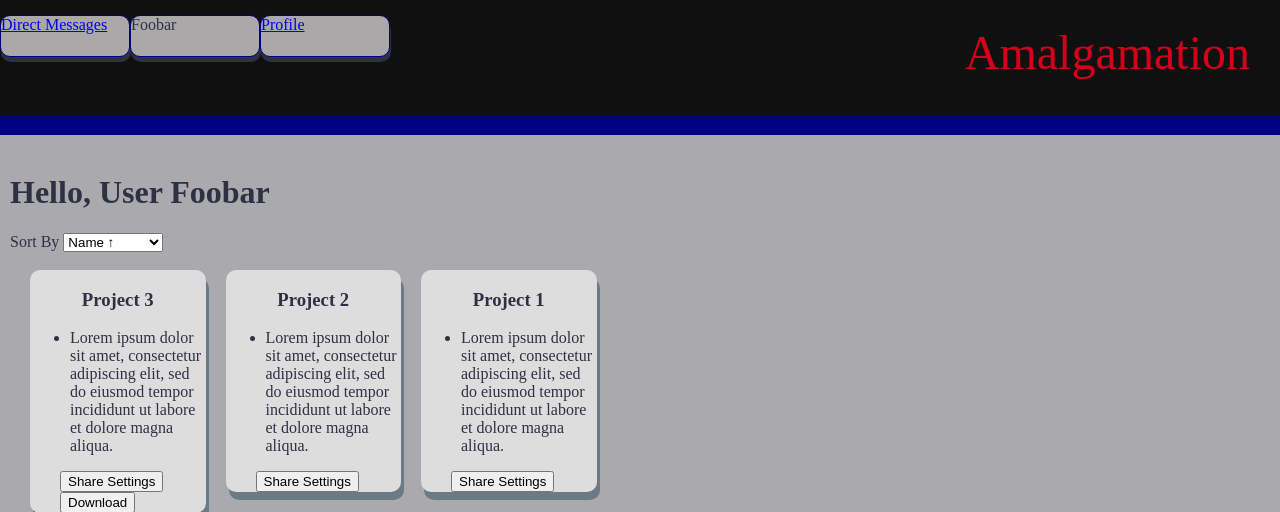
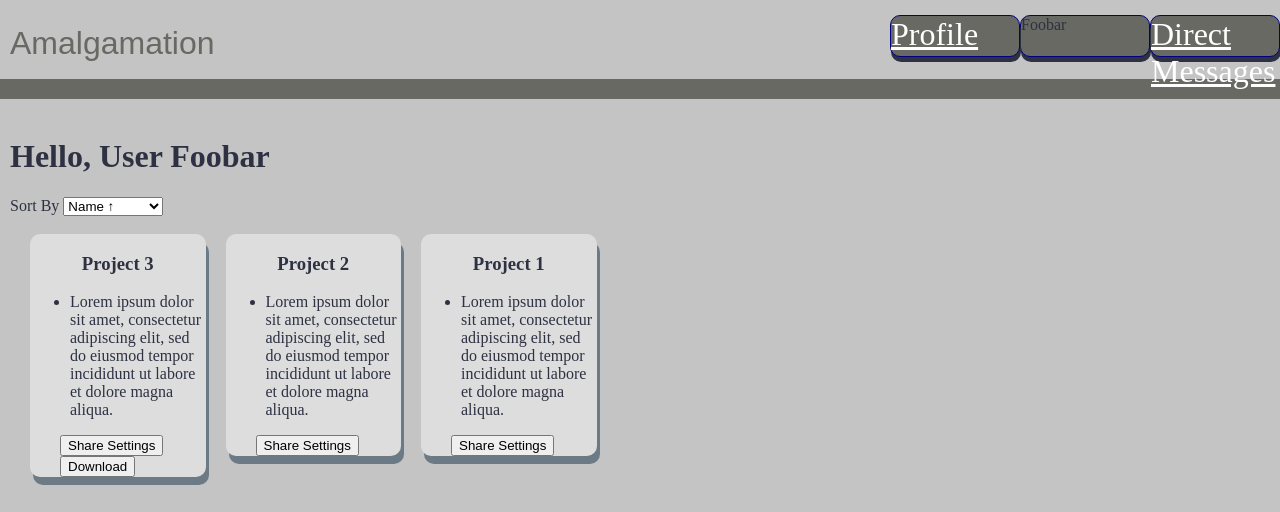
Before and after one commit to TheStopsign/Amalgamation, a PHP site: template views/dashboard.html in a window 1280 px wide. Shown: the top 512 px of the page. Run offline with PHP 8.4, Linux system fonts and the light colour scheme; the template is opened without the code that fills it, so the values that code supplies are empty.

Commit message:
updated styling to be more visually consistent with the rest of the site

```diff
--- a/resources/style_dashboard.css
+++ b/resources/style_dashboard.css
@@ -5,7 +5,7 @@ html{
 
 body{
     margin: 0;
-    background-color: #aaa9ad;
+    background-color: #C4C4C4;
 }
 
 .centered{
@@ -22,14 +22,14 @@ body{
 }
 
 .buttonbar{
-    background-color: #101010;
+    background-color: #C4C4C4;
     width: 100%;
-    height: 100px;
+    height: 4rem;
     padding-top: 15px;
 }
 
 .colorbar{
-    background-color: navy;
+    background-color: #686963;
     width: 100%;
     height: 20px;
 }
@@ -40,25 +40,29 @@ span.menu{
 }
 
 nav.site-icon{
-    float: right;
-    color: #D6001C;
-    font-size: 3em;
-    font-family:  'Times New Roman', Times, serif;
+    float: left;
+    color: #686963;
+    font-size: 2rem;
+    font-family:  "Agency FB", sans-serif, serif;
     margin: 10px;
     margin-right: 30px;
     margin-top: 10px;
 }
 
 nav.menu-link{
-    float:left;
+    float:right;
     width: 10%;
     height: 40px;
     border: 1px solid navy;
     box-shadow: 1px 5px;
     border-radius: 10px;
-    background-color: rgb(170, 168, 168);
+    background-color: #686963;
+}
 
-
+a {
+  color: white;
+  font-size:2em;
+  text-align: center;
 }
 
 nav:hover{
```
